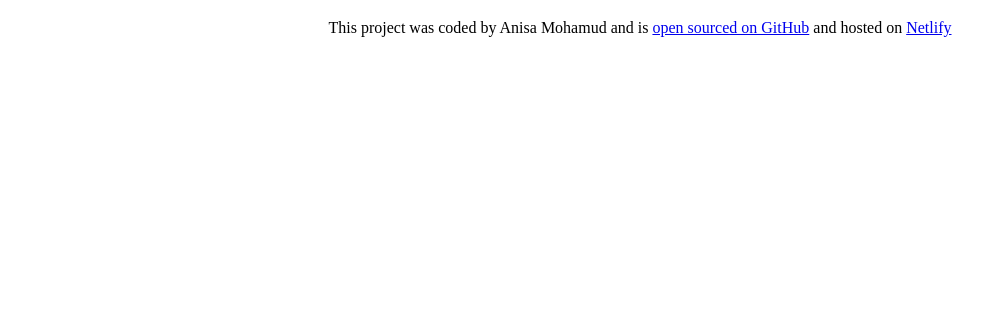
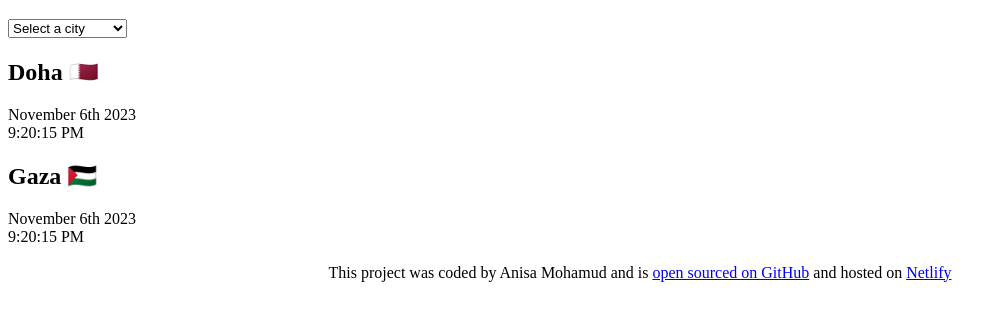
Before and after one commit to Anisah91/world-clock, a plain HTML site: page index.html in a window 1280 px wide. Shown: the part 61-382 px from the top of the page, without its empty margins (0-1006 px from the left). Drawn offline with nearby package versions, Linux system fonts and the light colour scheme.

Commit message:
added basic html

```diff
--- a/index.html
+++ b/index.html
@@ -10,7 +10,29 @@
     <title>World Clock 🕰️ - Anisa Mohamud</title>
   </head>
   <body>
-    <h1>World clock</h1>
+    <div class="container">
+      <h1>World clock</h1>
+
+      <select id="">
+        <option value="">Select a city</option>
+        <option value="">Copenhagen 🇩🇰</option>
+        <option value="">Mogadishu 🇸🇴</option>
+        <option value="">Amman 🇯🇴</option>
+      </select>
+    </div>
+
+    <div class="city">
+      <h2>Doha 🇶🇦</h2>
+    </div>
+    <div class="date">November 6th 2023</div>
+    <div class="time">9:20:15 PM</div>
+
+    <div class="city">
+      <h2>Gaza 🇵🇸</h2>
+    </div>
+    <div class="date">November 6th 2023</div>
+    <div class="time">9:20:15 PM</div>
+    <br />
     <footer>
       This project was coded by Anisa Mohamud and is
       <a href="https://github.com/Anisah91/world-clock" target="_blank"
```
